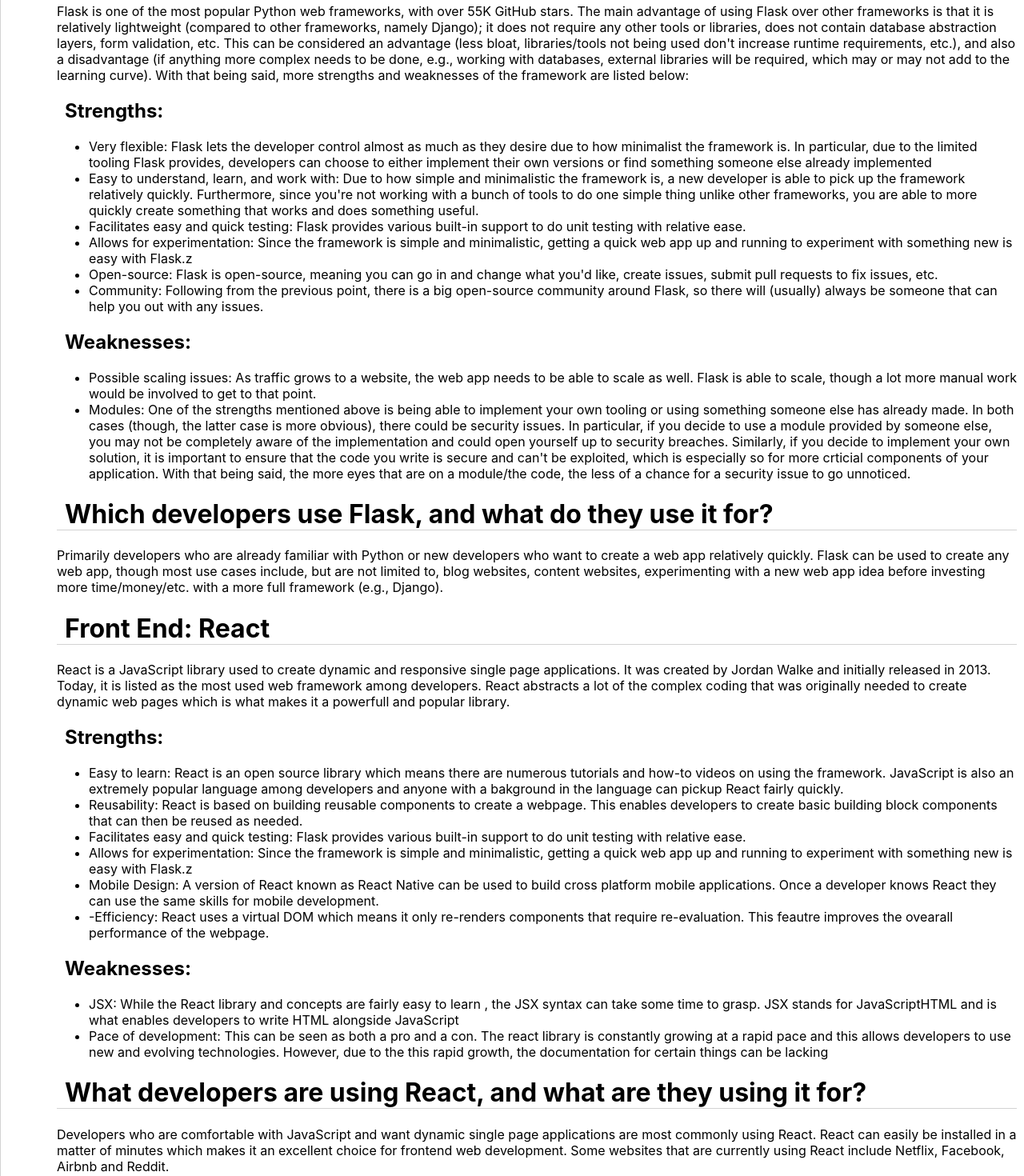
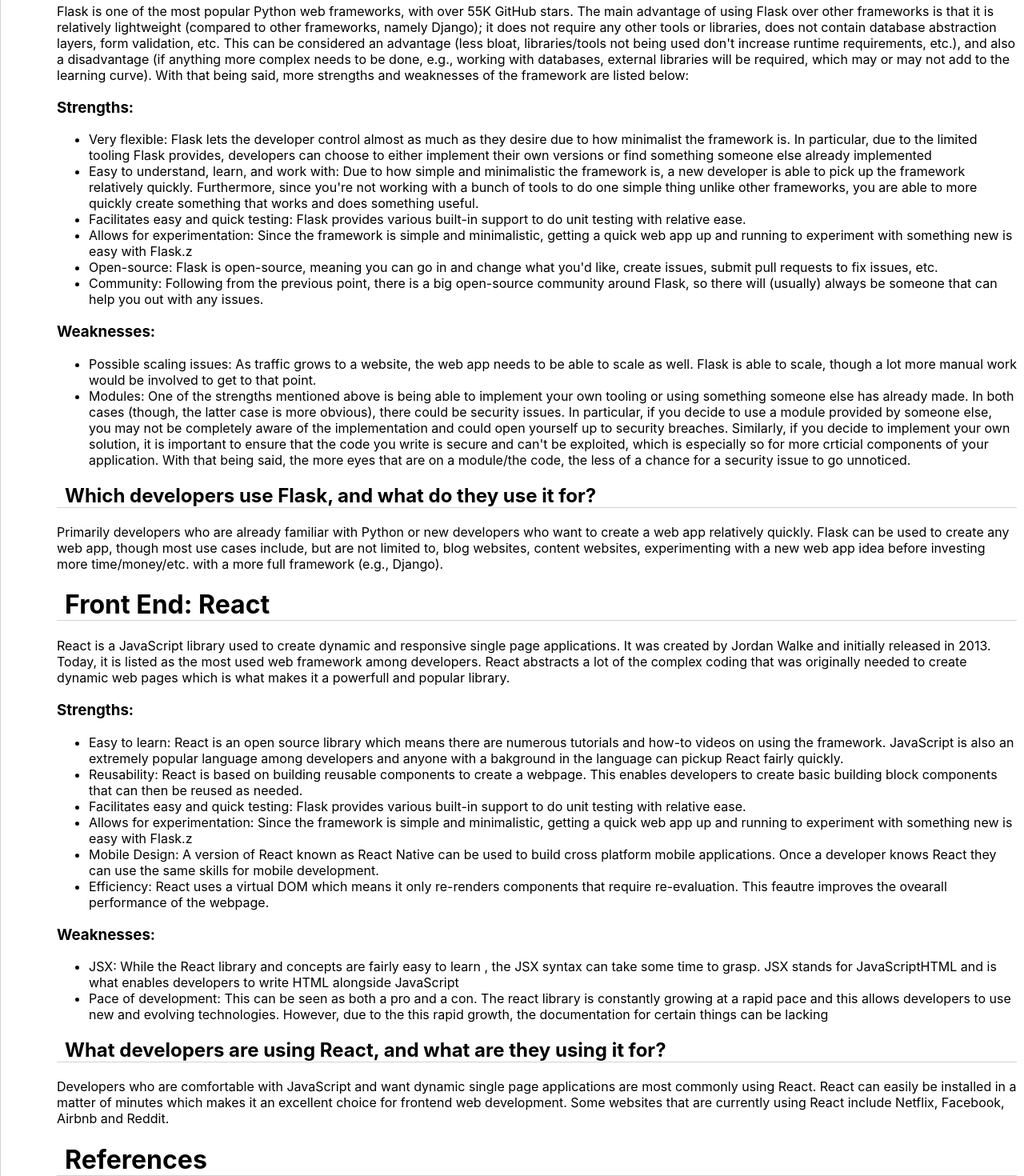
Before and after one commit to nathan-builds/cps530Project, a React (Create React App) app in the folder frontend/: page /page1 in a window 1280 px wide. Shown: the part 140-1610 px from the top of the page at 80% size. Built offline with nearby package versions, Linux system fonts and the light colour scheme.

Commit message:
fix typos/formatting

```diff
--- a/frontend/src/pages/Page1.js
+++ b/frontend/src/pages/Page1.js
@@ -22,7 +22,7 @@ const Page1 = () => {
           </p>
         </section>
 
-        <h2 className="section-sub-title">Strengths:</h2>
+        <h3 className="section-sub-title">Strengths:</h3>
         <section>
           <ul>
             <li>
@@ -61,7 +61,7 @@ const Page1 = () => {
             </li>
           </ul>
         </section>
-        <h2 className="section-sub-title">Weaknesses:</h2>
+        <h3 className="section-sub-title">Weaknesses:</h3>
         <section>
           <ul>
             <li>
@@ -87,9 +87,9 @@ const Page1 = () => {
           </ul>
         </section>
 
-        <h1 className="section-title">
+        <h2 className="section-title">
           Which developers use Flask, and what do they use it for?
-        </h1>
+        </h2>
         <section>
           <p>
             Primarily developers who are already familiar with Python or new
@@ -114,7 +114,7 @@ const Page1 = () => {
           </p>
         </section>
 
-        <h2 className="section-sub-title">Strengths:</h2>
+        <h3 className="section-sub-title">Strengths:</h3>
         <section>
           <ul>
             <li>
@@ -144,13 +144,13 @@ const Page1 = () => {
               knows React they can use the same skills for mobile development.
             </li>
             <li>
-              -Efficiency: React uses a virtual DOM which means it only
+              Efficiency: React uses a virtual DOM which means it only
               re-renders components that require re-evaluation. This feautre
               improves the ovearall performance of the webpage.
             </li>
           </ul>
         </section>
-        <h2 className="section-sub-title">Weaknesses:</h2>
+        <h3 className="section-sub-title">Weaknesses:</h3>
         <section>
           <ul>
             <li>
@@ -169,9 +169,9 @@ const Page1 = () => {
           </ul>
         </section>
 
-        <h1 className="section-title">
+        <h2 className="section-title">
           What developers are using React, and what are they using it for?
-        </h1>
+        </h2>
         <section>
           <p>
             Developers who are comfortable with JavaScript and want dynamic
```
